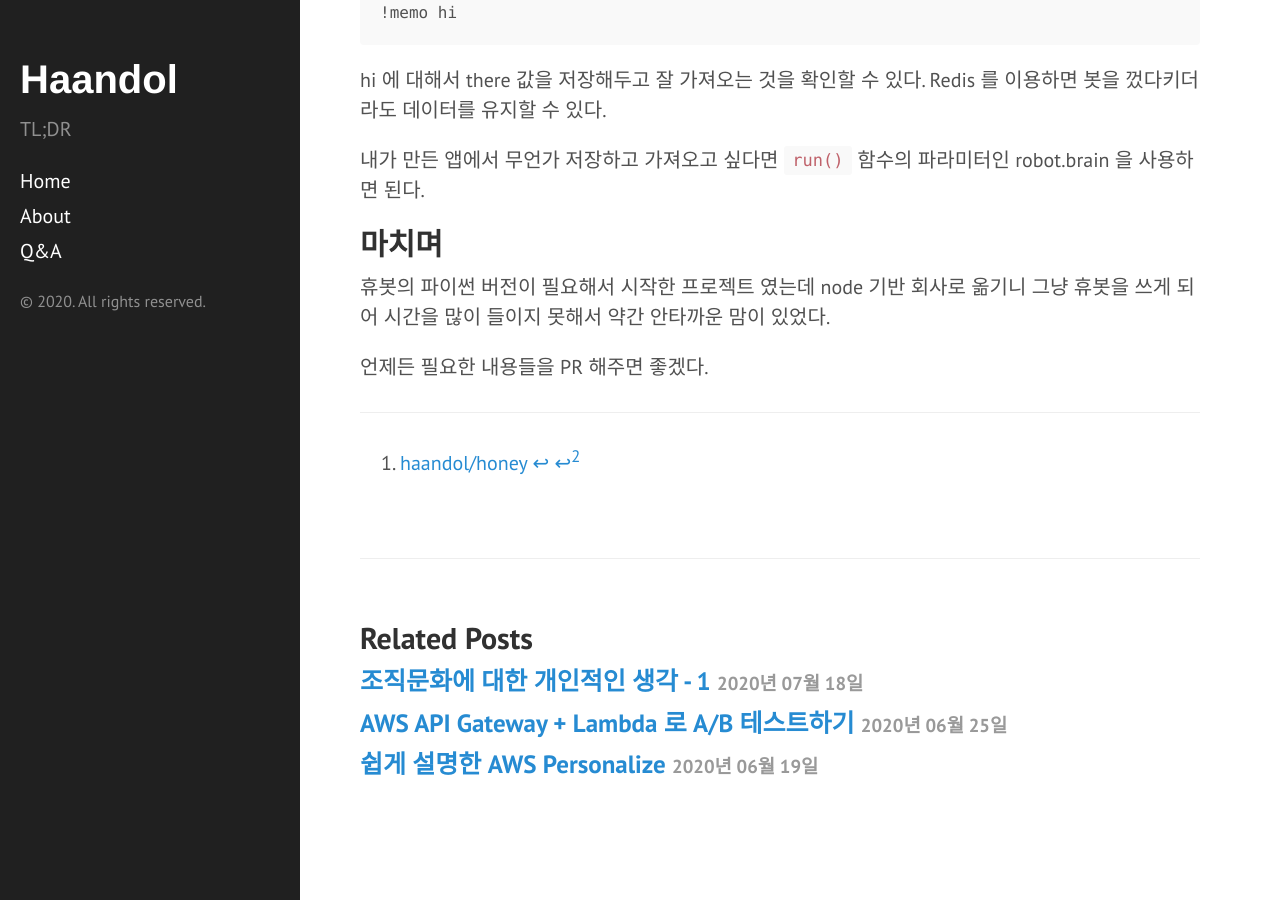
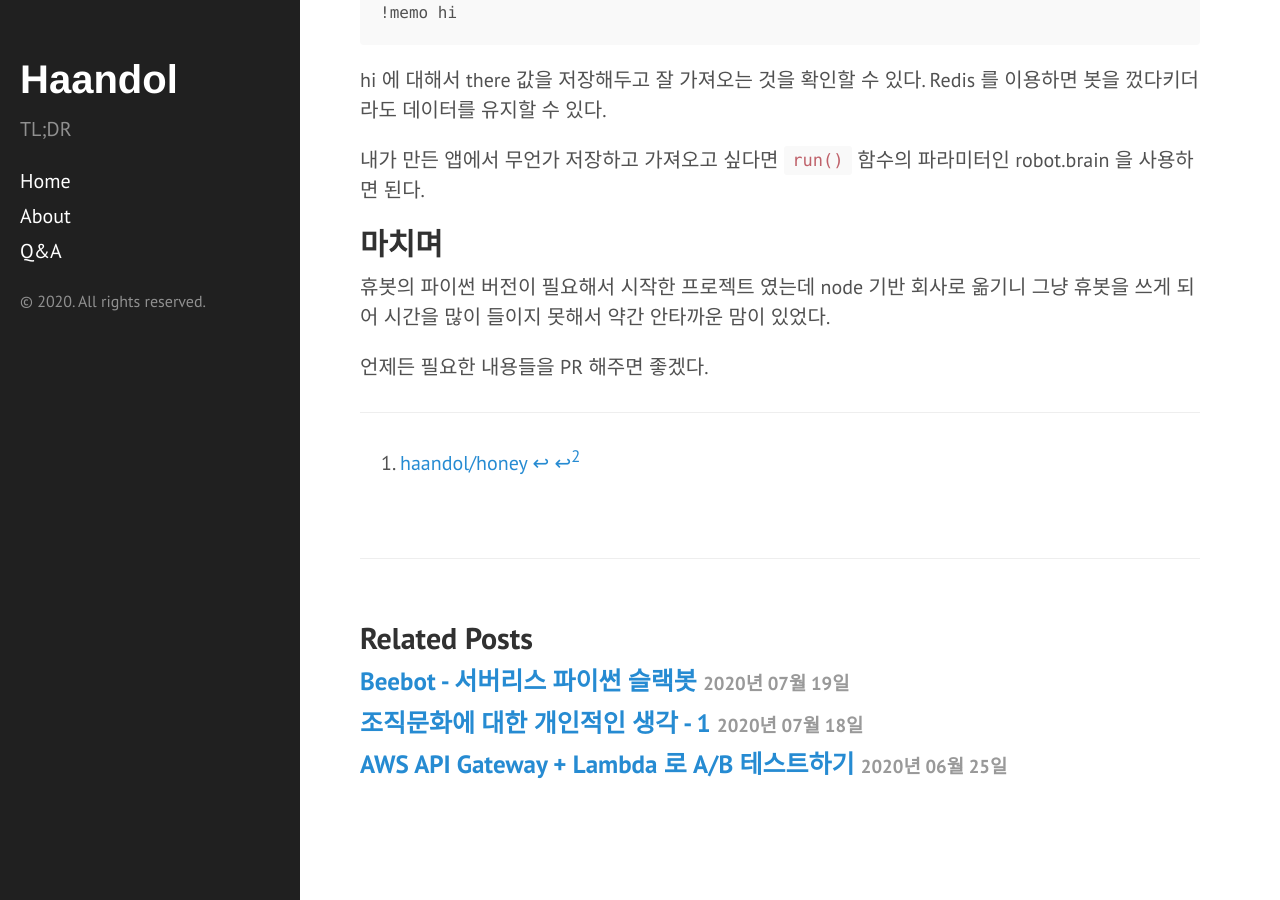
Before and after one commit to haandol/haandol.github.com, a Jekyll site: the page built from _posts/2019-04-30-making-python-slackbot-with-honey-tutorial.md, in a window 1280 px wide and 900 px high, scrolled down 8157 px. Built offline with Jekyll 4.4.1, drawn with Linux system fonts in a browser that asks for light colours; comment, search, counter and statistics services are not loaded; some of the changed lines change nothing that is shown.

Commit message:
add  beebot

````diff
--- a/_posts/2019-04-30-making-python-slackbot-with-honey-tutorial.md
+++ b/_posts/2019-04-30-making-python-slackbot-with-honey-tutorial.md
@@ -9,7 +9,6 @@
 ---
 
 ## TL;DR
-
 
 Honey[^1] 는 이곳에서.
 
--- /dev/null
+++ b/_posts/2020-07-19-serverless-slackbot-beebot.md
@@ -0,0 +1,220 @@
+---
+layout: post
+title: Beebot - 서버리스 파이썬 슬랙봇
+excerpt: Beebot - Serverless python slack bot
+author: vincent
+email: ldg55d@gmail.com
+tags: slack scriptable plugin slackbot beebot tutorial serverless aws
+publish: true
+---
+
+## TL;DR
+
+Beebot[^1] 은 이곳에서.
+
+## 시작하며
+
+예전에 만들어둔 슬랙봇[^2] 이 있었다.
+
+오랜만에 쓸 일이 있어서 설치해보려고 했는데 슬랙쪽 정책이 바뀌어서 RTM 클라이언트를 사용하려면 Legacy 봇을 생성해야 한다.
+
+슬랙에서도 RTM 보다는 Event API 를 권장하고 있는데, 이를 이용하면 서버리스로 슬랙봇을 구축할 수 있을 것 같아서 만들어보았다.
+
+튜토리얼이 다루는 내용은 아래와 같다.
+
+1. Beebot 설치
+2. Beebot 를 말하게 하기
+3. REST 요청으로 결과 출력하는 앱 추가하기
+
+## 설치
+
+### 인프라 설정
+
+해당 인프라를 설정하면 아래와 같은 인프라가 배포된다.
+
+![](https://github.com/haandol/bee-bot/raw/master/imgs/architecture.png)
+
+서버리스 어플리케이션이므로 월단위 비용은 없고, 주고받은 메시지만큼만 비용이 청구된다.
+
+0. aws cli 를 설정한다.
+
+1. NodeJs.12.x 를 설치한다.
+
+2. 아래 명령으로 Bee-bot 을 clone 한다.
+
+```bash
+$ git clone https://github.com/haandol/bee-bot
+```
+
+3. npm 으로 의존성을 설치한다.
+
+```bash
+$ cd bee-bot
+$ npm i
+```
+
+4. CDK를 설정한다
+
+```bash
+$ npm i -g cdk
+$ cdk init
+$ cdk bootstrap
+```
+
+5. 자신의 AWS 계정에 인프라를 배포한다.
+
+```bash
+$ cdk deploy "*" --require-approval never
+```
+
+6. 배포하고 나오는 API Gateway 주소에 slack 을 붙여서 복사해둔다. 모양이 아래와 같이 보일 것이다.
+
+`https://xyz.execute-api.ap-northeast-2.amazonaws.com/dev/slack`
+
+
+### Slack 봇 추가
+
+Legacy 봇을 추가하는 것보다, Event API 추가하기는 약간 복잡하다.
+
+1. [Slack API](https://api.slack.com/) 를 방문해서 *Start Building* 을 클릭한다.
+2. *App Home* 에 가서, 아래의 scope 들을 bot 에 추가해준다. `chat:write, channels:history, channels:read, im:read, im:history, im:write, groups:history, groups:write, groups:read`.
+3. *Event Subscriptions -> Enable Events* 에 가서, events api 을 활성화 해주고 the Request URL 을 위에서 소개한 API Gateway 주소로 붙여넣어준다.
+4. *Event Subscriptions -> Subscribe* 에 가서, 아래의 이벤트들을 추가해준다. `message.channels and message.im`.
+5. *OAuth & Permissions -> OAuth Tokens & Redirect URLs* 에 가서, *Install App to Workspace* 버튼을 클릭하고 *Allow* 버튼을 눌러준다.
+6. *OAuth & Permissions -> OAuth Tokens & Redirect URLs* 에 가서, *Access Token* 을 복사해준다.
+7. *Basic Information -> Verification Token* 에 가서, *Verification Token* 을 복사해준다.
+
+### 토큰 등록해주기
+
+github 에 토큰을 넣어서 커밋하면 슬랙에서 해당 토큰을 revoke 해버린다.(좋은 변화 같다.)
+
+따라서 해당 토큰 들은 AWS SSM 에서 제공하는 파라미터 스토어에 저장하고 코드에서 토큰을 분리해버린다.
+
+AWS SSM 파라미터 스토어는 비연결성으로 제공되는 키 밸류 스토어라고 생각하면 된다. 저장되는 모든 값은 암호화되어 저장된다.
+
+아래와 같이 *scripts/update_slack_token.py* 를 실행해서 토큰을 업데이트 해주자.
+
+```bash
+$ ./scripts/update_slack_token.py --access-token YOUR_BOT_ACCESS_TOKEN --verification-token YOUR_VERIFICATION_TOKEN
+```
+
+서버한대없이 슬랙봇을 설정했다. 해당 봇을 테스트해보자.
+
+## 봇 테스트해보기
+
+1. beebot 에게 DM 으로 `!help` 라고 보내보고 적절히 응답이 오는지 확인한다.
+
+## 앱 추가하기
+
+Beebot도 Hubot 처럼 내가 원하는 스크립트를 맘대로 플러그인 할 수 있다.
+Beebot 에서는 이러한 스크립트를 `App` 이라고 부른다.
+
+이번 섹션에서는 REST API 요청을 받아와서 반환해주는 앱을 추가해본다.
+
+1. `libs/functions/slack/apps` 폴더 아래에 `fake.py` 를 추가한다.
+
+```bash
+$ vim apps/fake.py
+```
+
+2. `apps/fake.py` 에 아래내용을 입력한다.
+
+```python
+from . import on_command
+import json
+import requests
+
+URL = 'https://jsonplaceholder.typicode.com/todos/1'
+
+def fetch():
+    res = requests.get(URL).json()
+    return res['title']
+
+@on_command(['fake', '테스트'])
+def run(robot, channel, user, tokens):
+    '''fake rest api 에 요청을 보내고 결과를 받아옵니다'''
+    msg = fetch()
+    return channel, msg
+```
+
+코드를 간단히 설명하면,
+
+1라인의 `@on_command` 데코레이터는 명령어를 등록해준다.
+우리가 만든 fake 앱은 honey 에게 `!fake` 또는 `!테스트` 메시지를 보내서 실행할 수 있다.
+
+5라인의 URL에 브라우저로 접속해보면 단순히 아래와 같은 json 문서를 반환하는 것을 확인할 수 있다.
+```json
+{
+    "userId": 1,
+    "id": 1,
+    "title": "delectus aut autem",
+    "completed": false
+}
+```
+
+`fetch()` 함수는 위의 URL 에서 title 필드를 반환한다. 간단한 기능이지만 함수를 따로 분리한 이유는 run 을 직접실행할 수 없기 때문에 개별기능에 대한 테스트를 편하게 하기 위해서이다.
+
+13라인의 `docstring` 은 `!help` 메시지를 받았을때 사용자에게 표시된다.
+
+3. 앱이 정상적으로 동작하는지 테스트를 해본다.
+
+```bash
+$ python
+>>> from apps import fake
+>>> fake.fetch()
+'delectus aut autem'
+```
+
+4. `libs/interfaces/constant.ts` 를 열고 `Apps` 에 `fake` 를 추가해준다.
+
+```bash
+$ vim constant.ts
+```
+```javascript
+...
+Apps = ['helper', 'hello_world', 'fake']
+...
+```
+
+5. CDK 를 배포하여 새 코드를 봇에 반영한다.
+
+```bash
+$ cdk deploy "*" --require-approval never
+```
+
+6. 적당한 슬랙채널에 @bee-bot 를 초대하고 !help, !fake 를 입력해본다.
+
+## AWS SSM 파라미터 스토어 사용하기
+
+Beebot 은 AWS SSM 파라미터 스토어를 데이터를 저장하고 가져올 수 있다.
+> 최대 10,000 개 까지 저장할 수 있다. 키밸류를 좀 더 대량으로 쓰고 싶다면 dynamodb 를 이용하는 게 효과적이다.
+
+이번 섹션에서는 내장된 *memo* 앱을 이용하여 메모하는 방법을 알아보자.
+
+1. honey 가 초대되어 있는 채널에서 `!memo` 명령으로 값을 저장하고 가져와본다.
+
+![](/assets/img/20190430/honey-memo.png)
+
+입력 순서는 다음과 같다.
+```bash
+!help
+!memo
+!memo hi
+!memo hi there
+!memo hi
+```
+
+hi 에 대해서 there 값을 저장해두고 잘 가져오는 것을 확인할 수 있다.
+
+내가 만든 앱에서 무언가 저장하고 가져오고 싶다면 `run()` 함수의 파라미터인 robot.brain 을 사용하면 된다.
+
+## 마치며
+
+휴봇의 파이썬 버전이 필요해서 시작한 프로젝트 였는데 node 기반 회사로 옮기니 그냥 휴봇을 쓰게 되어 시간을 많이 들이지 못해서 약간 안타까운 맘이 있었다.
+
+언제든 필요한 내용들을 PR 해주면 좋겠다.
+
+----
+
+[^1]: [haandol/bee-bot](https://github.com/haandol/bee-bot)
+[^2]: [haandol/honey](https://github.com/haandol/honey)
````
